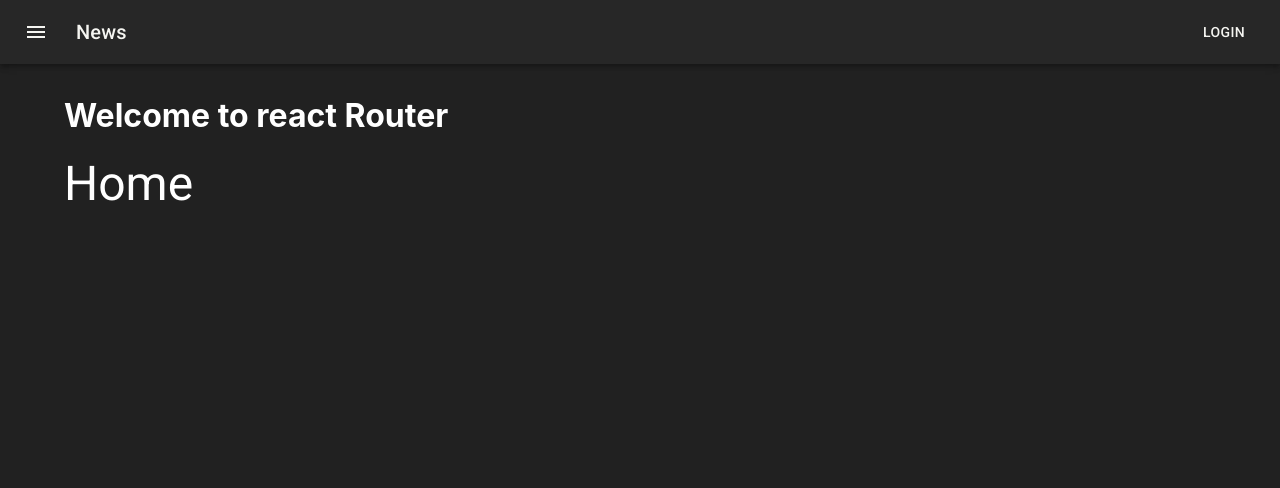
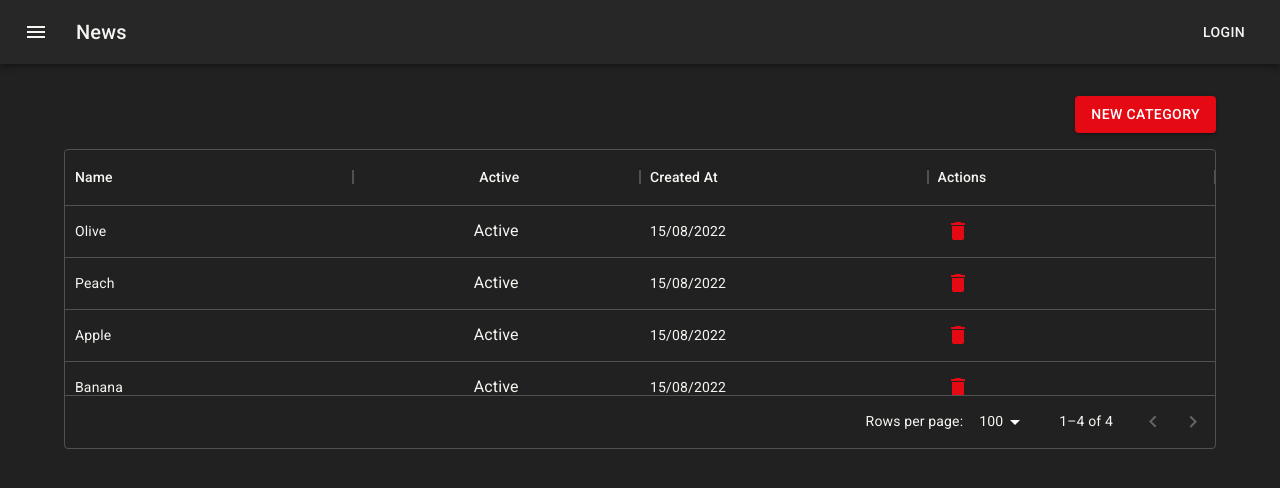
Before and after one commit to yokoya-adriano/fullcycle-react, a React (Create React App) app: page / in a window 1280 px wide. Shown: the top 488 px of the page. Built offline with nearby package versions, Linux system fonts and the light colour scheme.

Commit message:
category-v1.0.0

```diff
--- a/package.json
+++ b/package.json
@@ -7,6 +7,7 @@
     "@emotion/styled": "^11.10.5",
     "@mui/icons-material": "^5.11.0",
     "@mui/material": "^5.11.4",
+    "@mui/x-data-grid": "^5.17.18",
     "@reduxjs/toolkit": "^1.9.1",
     "@testing-library/jest-dom": "^5.16.5",
     "@testing-library/react": "^13.4.0",
--- a/src/App.tsx
+++ b/src/App.tsx
@@ -1,29 +1,12 @@
-import { Typography } from '@mui/material';
 import { Box, ThemeProvider } from '@mui/system';
 import { Header } from './components/Header';
 import { Layout } from './components/Layout';
 import { appTheme } from './config/theme'
-import { Routes, Route, Link } from "react-router-dom"
-
-const Home = () => {
-    return (
-        <Box>
-            <Typography variant="h3" component="h1">
-                Home
-            </Typography>
-        </Box>
-    )
-}
-
-const About = () => {
-    return (
-        <Box>
-            <Typography variant="h3" component="h1">
-                About
-            </Typography>
-        </Box>
-    )
-}
+import { Routes, Route } from "react-router-dom"
+import { CategoryList } from './features/categories/ListCategory';
+import { CategoryCreate } from './features/categories/CreateCategory';
+import { CategoryEdit } from './features/categories/EditCategory';
+import { Typography } from '@mui/material';
 
 function App() {
     return (
@@ -37,10 +20,25 @@ function App() {
             >
                 <Header />
                 <Layout>
-                    <h1>Welcome to react Router</h1>
                     <Routes>
-                        <Route path="/" element={<Home />} />
-                        <Route path="/about" element={<About />} />
+                        <Route path="/" element={<CategoryList />} />
+                        <Route path="/categories" element={<CategoryList />} />
+                        <Route path="/categories/create" element={<CategoryCreate />} />
+                        <Route path="/categories/edit/:id" element={<CategoryEdit />} />
+
+                        <Route
+                            path="*"
+                            element={
+                                <Box
+                                    sx={{
+                                        color: "white"
+                                    }}
+                                >
+                                    <Typography variant="h1">404</Typography>
+                                    <Typography variant="h2">Page not found</Typography>
+                                </Box>
+                            }
+                        />
                     </Routes>
                 </Layout>
             </Box>
--- a/src/app/store.ts
+++ b/src/app/store.ts
@@ -1,9 +1,11 @@
 import { configureStore, ThunkAction, Action } from '@reduxjs/toolkit';
 import counterReducer from '../features/counter/counterSlice';
+import categoriesReducer from '../features/categories/categorySlice'
 
 export const store = configureStore({
   reducer: {
     counter: counterReducer,
+    categories: categoriesReducer,
   },
 });
 
--- /dev/null
+++ b/src/features/categories/CreateCategory.tsx
@@ -0,0 +1,11 @@
+import { Box, Typography } from "@mui/material"
+
+export const CategoryCreate = () => {
+    return (
+        <Box>
+            <Typography variant="h3" component="h1">
+                CategoryCreate Page
+            </Typography>
+        </Box>
+    )
+}
--- /dev/null
+++ b/src/features/categories/EditCategory.tsx
@@ -0,0 +1,11 @@
+import { Box, Typography } from "@mui/material"
+
+export const CategoryEdit = () => {
+    return (
+        <Box>
+            <Typography variant="h3" component="h1">
+                CategoryEdit Page
+            </Typography>
+        </Box>
+    )
+}
--- /dev/null
+++ b/src/features/categories/ListCategory.tsx
@@ -0,0 +1,97 @@
+import { Box, Button, IconButton, Typography } from "@mui/material"
+import { Link } from "react-router-dom"
+import { useAppSelector } from "../../app/hooks"
+import { selectCategories } from "./categorySlice"
+import DeleteIcon from '@mui/icons-material/Delete';
+import { DataGrid, GridColDef, GridRenderCellParams, GridRowsProp } from '@mui/x-data-grid';
+
+export const CategoryList = () => {
+
+    const categories = useAppSelector(selectCategories)
+
+    //use categories to create rows
+    const rows: GridRowsProp = categories.map((category) => ({
+        id: category.id,
+        name: category.name,
+        isActive: category.is_active,
+        createdAt: new Date(category.created_at).toLocaleDateString('pt-BR'),
+    }))
+
+    //use categories to create columns
+    const columns: GridColDef[] = [
+        {
+            field: 'name',
+            headerName: 'Name',
+            flex: 1,
+        },
+        {
+            field: 'isActive',
+            headerName: 'Active',
+            flex: 1,
+            type: "boolean",
+            renderCell: renderIsActiveCell,
+        },
+        {
+            field: 'createdAt',
+            headerName: 'Created At',
+            flex: 1,
+        },
+        {
+            field: 'id',
+            headerName: "Actions",
+            flex: 1,
+            renderCell: renderActionsCell,
+        }
+    ];
+
+    function renderIsActiveCell(rowData: GridRenderCellParams) {
+        return (
+            <Typography
+                color={rowData.value ? "primary" : "secondary"}
+            >
+                {rowData.value ? "Active" : "Inactive"}
+            </Typography>
+        )
+    }
+
+    function renderActionsCell(params: GridRenderCellParams) {
+        return (
+            <IconButton
+                color="secondary"
+                onClick={() => console.log('clicked')}
+                aria-label="delete"
+            >
+                <DeleteIcon />
+            </IconButton>
+        )
+    }
+
+    return (
+        <Box
+            maxWidth="lg"
+            sx={{
+                mt: 4,
+                mb: 4
+            }}
+        >
+            <Box
+                display="flex"
+                justifyContent="flex-end"
+            >
+                <Button
+                    variant="contained"
+                    color="secondary"
+                    component={Link}
+                    to="/categories/create"
+                    style={{ marginBottom: "1rem" }}
+                >
+                    New Category
+                </Button>
+            </Box>
+
+            <div style={{ height: 300, width: '100%' }}>
+                <DataGrid rows={rows} columns={columns} rowsPerPageOptions={[2, 10, 20, 100]} />
+            </div>
+        </Box>
+    )
+}
--- /dev/null
+++ b/src/features/categories/categorySlice.ts
@@ -0,0 +1,45 @@
+import { createSlice } from "@reduxjs/toolkit";
+import { RootState } from "../../app/store";
+
+interface Category {
+    id: string;
+    name: string;
+    deleted_at: null | string;
+    is_active: boolean;
+    created_at: string;
+    updated_at: string;
+    description: null | string;
+}
+
+const category: Category = {
+    id: "0ce68ddd-4891-4ee2-a23b-a01452b96b01",
+    name: "Olive",
+    description: "test tse teste12 test",
+    is_active: true,
+    deleted_at: null,
+    created_at: "2022-08-15T10:59:09+0000",
+    updated_at: "2022-08-15T10:59:09+0000"
+}
+
+export const InitialState = [
+    category,
+    { ...category, id:"1ce68ddd-4891-4ee2-a23b-a01452b96b01", name: "Peach" },
+    { ...category, id:"2ce68ddd-4891-4ee2-a23b-a01452b96b01", name: "Apple" },
+    { ...category, id:"3ce68ddd-4891-4ee2-a23b-a01452b96b01", name: "Banana" },
+]
+
+
+const categoriesSlice = createSlice({
+    name: 'categories',
+    initialState: InitialState,
+    reducers: {
+        createCategory(state, action) {},
+        updateCategory(state, action) {},
+        deleteCategory(state, action) {},
+    },
+})
+
+//Selectors
+export const selectCategories = (state: RootState) => state.categories
+
+export default categoriesSlice.reducer
```
Also changed, not shown: 1 other file (tests, documents, lock files or other folders).
